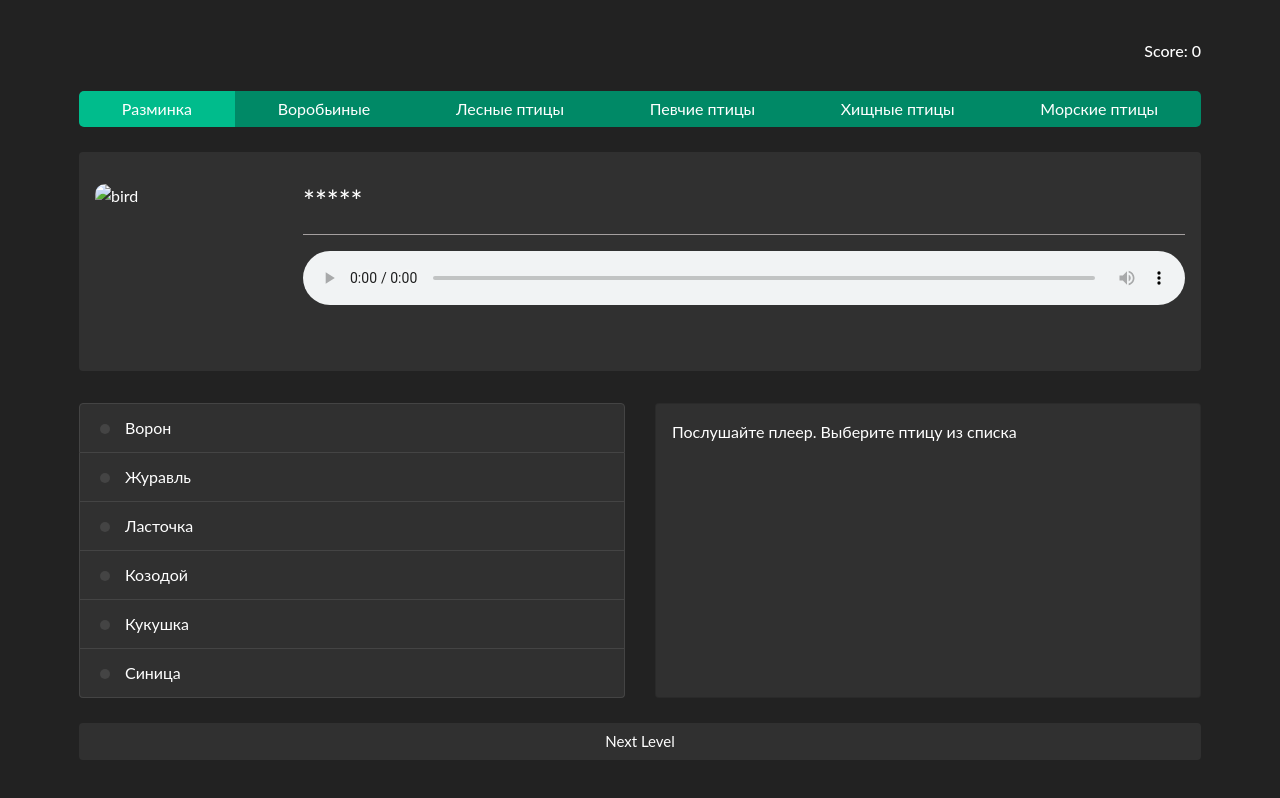
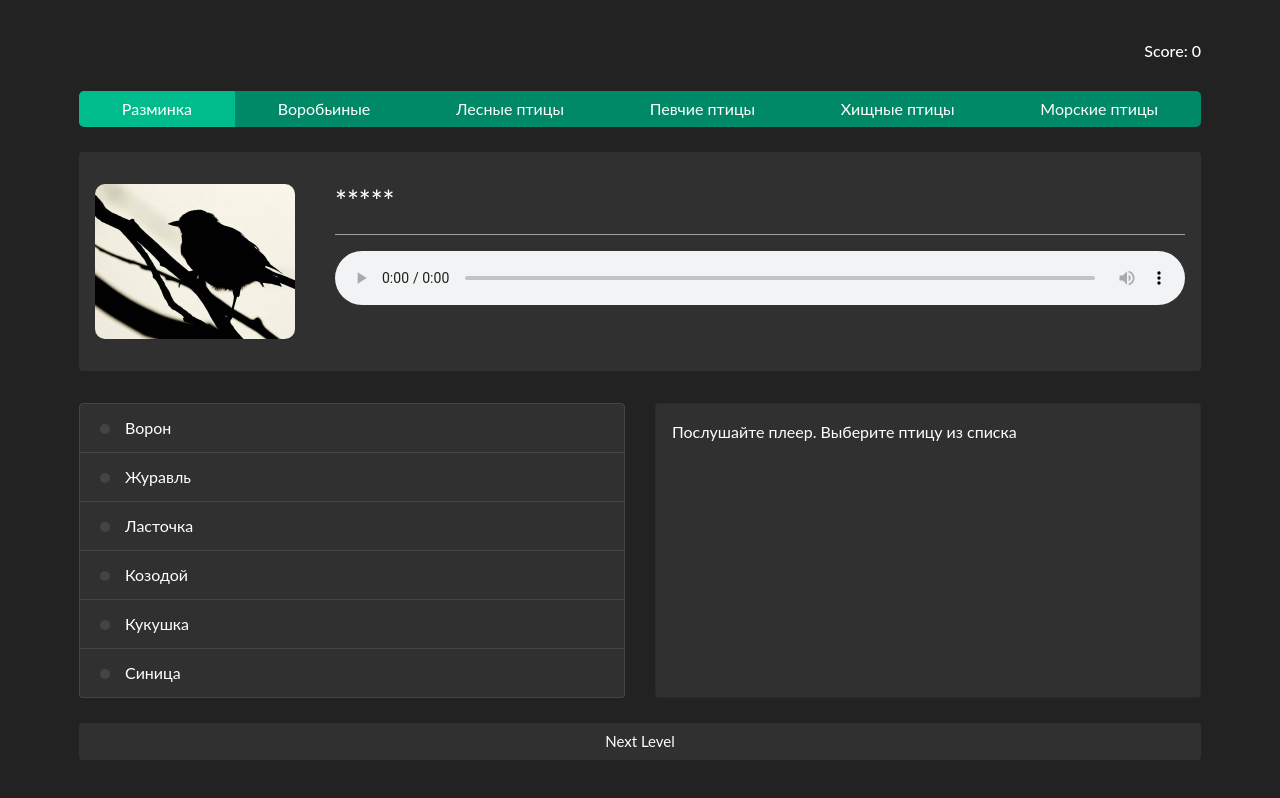
Before and after one commit to MihailMatveichuk/rsschool-cv, a plain HTML site: page songbird/pages/main/index.html in a window 1280 px wide. Drawn offline with nearby package versions, Linux system fonts and the light colour scheme; the site is published under a folder, as on GitHub Pages, so addresses that start at the root find nothing.

Commit message:
refactor: fix link of bird image

```diff
--- a/songbird/pages/main/index.html
+++ b/songbird/pages/main/index.html
@@ -29,7 +29,7 @@
             </ul>
         </div>
         <div class="random-bird jumbotron rounded">
-            <img class="bird-image" src="/assets/images/temple.jpg" alt="bird">
+            <img class="bird-image" src="../../assets/images/temple.jpg" alt="bird">
             <div class="question__content">
                 <h3 class="question__bird-name">*****</h3>
                 <hr><audio class="react-audio-player question__audio-player" controls="" id="" preload="metadata"
@@ -83,8 +83,8 @@
                                     <div class="controls" style="">
                                         <div class="playback-button">
                                             <svg viewBox="-200 0 1200 1000">
-                                                                        <path fill="#00bc8c" d="M96.51 11.97c-31.23 8.05-53.26 32.76-63.42 71.27-3.45 12.84-3.64 29.7-3.64 416.71s.19 403.87 3.64 416.71c16.09 60.74 61.69 86.03 120.9 67.25 9-2.87 53.65-25.1 116.49-58.24 56.14-29.51 221.29-116.3 367.28-192.93 145.99-76.64 271.29-143.31 278.38-148.1 39.28-25.68 59.59-63.04 53.26-97.52-4.79-26.63-24.33-53.07-52.88-71.65C892 399.37 172.58 22.32 154.95 16.38c-18.97-6.33-43.3-8.24-58.44-4.41z"></path>
-                                                                    </svg>
+                                                <path fill="#00bc8c" d="M96.51 11.97c-31.23 8.05-53.26 32.76-63.42 71.27-3.45 12.84-3.64 29.7-3.64 416.71s.19 403.87 3.64 416.71c16.09 60.74 61.69 86.03 120.9 67.25 9-2.87 53.65-25.1 116.49-58.24 56.14-29.51 221.29-116.3 367.28-192.93 145.99-76.64 271.29-143.31 278.38-148.1 39.28-25.68 59.59-63.04 53.26-97.52-4.79-26.63-24.33-53.07-52.88-71.65C892 399.37 172.58 22.32 154.95 16.38c-18.97-6.33-43.3-8.24-58.44-4.41z"></path>
+                                            </svg>
                                         </div>
                                         <div class="timebar " style="position: relative;">
                                             <div class="timebar-bar" style="background: linear-gradient(to right, rgb(0, 188, 140) 0%, rgb(61, 133, 140) 0%, rgb(115, 115, 115) 0%, rgb(115, 115, 115) 100%);"></div>
```
